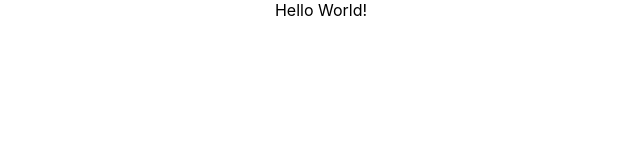
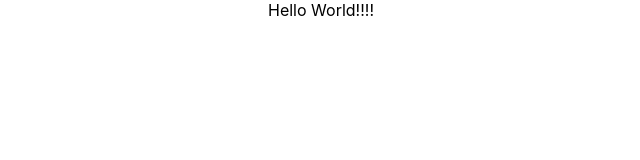
Before and after one commit to anish-am/demo-app-1, a React (Create React App) app: page / in a window 1280 px wide. Shown: the top 160 px of the page, without its empty margins (319-959 px from the left). Built offline with nearby package versions, Linux system fonts and the light colour scheme.

Commit message:
feat: test commit yet again
Signed-off-by: ANISH0309 <mittalanish789@gmail.com>

```diff
--- a/src/App.js
+++ b/src/App.js
@@ -1,7 +1,7 @@
 import "./App.css";
 
 function App() {
-	return <div className="App">Hello World!</div>;
+	return <div className="App">Hello World!!!!</div>;
 }
 
 export default App;
```
